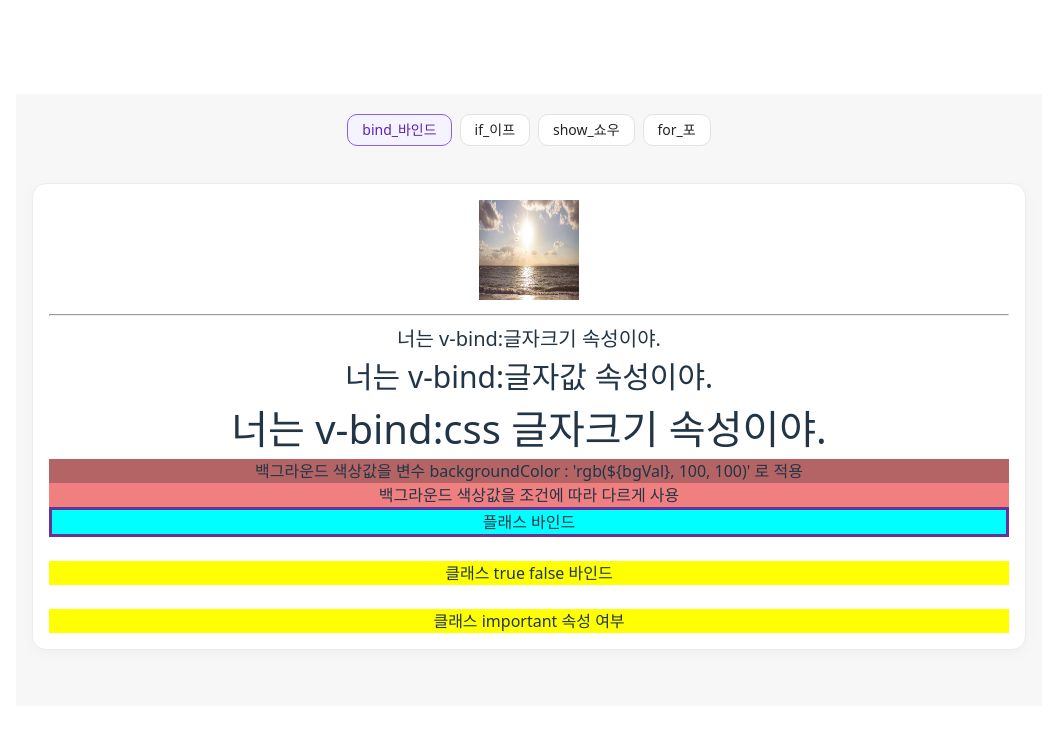
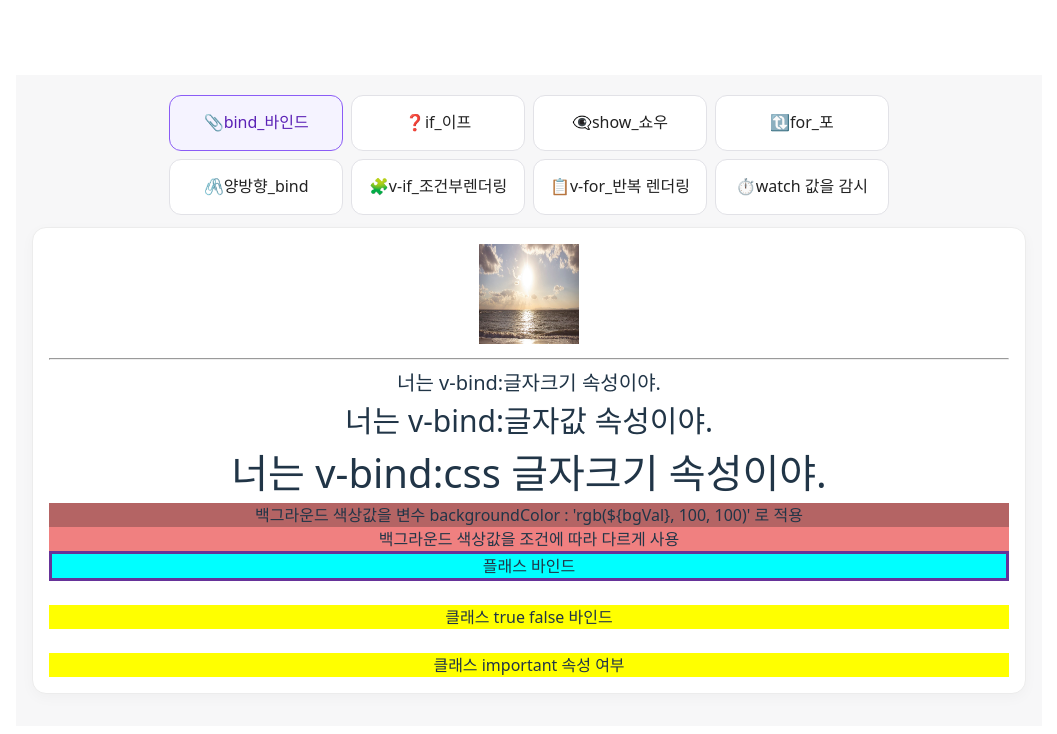
Before and after one commit to dnjsgur32-lang/vue-site, a Vue app: page / in a window 1280 px wide. Shown: the top 734 px of the page, without its empty margins (111-1168 px from the left). Built offline with nearby package versions, Linux system fonts and the light colour scheme.

Commit message:
0825 vue.js 과제

```diff
--- a/src/App.vue
+++ b/src/App.vue
@@ -4,42 +4,74 @@ import Ex1 from './components/Ex1.vue';
 import Ex2 from './components/Ex2.vue';
 import Ex3 from './components/Ex3.vue';
 import Ex4 from './components/Ex4.vue';
+import Ex5 from './components/Ex5.vue';
+import Ex6 from './components/Ex6.vue';
+import Ex7 from './components/Ex7.vue';
+import Ex8 from './components/Ex8.vue';
 
-const pages = { Ex1, Ex2, Ex3, Ex4 };
+const pages = { Ex1, Ex2, Ex3, Ex4, Ex5, Ex6, Ex7, Ex8 };
 const activeComp = ref('Ex1');
 </script>
 
 <template>
   <div class="stage">
     <!-- 미니멀 툴바 -->
-    <div class="toolbar" role="tablist" aria-label="예제 전환">
+    <div class="toolbar" role="tablist" aria-label="과제 전환">
       <button
         class="btn"
         :class="{ active: activeComp==='Ex1' }"
         @click="activeComp='Ex1'"
         role="tab" aria-selected="activeComp==='Ex1'"
-      >bind_바인드</button>
+      >📎bind_바인드</button>
 
       <button
         class="btn"
         :class="{ active: activeComp==='Ex2' }"
         @click="activeComp='Ex2'"
         role="tab" aria-selected="activeComp==='Ex2'"
-      >if_이프</button>
+      >❓if_이프</button>
 
       <button
         class="btn"
         :class="{ active: activeComp==='Ex3' }"
         @click="activeComp='Ex3'"
         role="tab" aria-selected="activeComp==='Ex3'"
-      >show_쇼우</button>
+      >👁️‍🗨️show_쇼우</button>
 
       <button
         class="btn"
         :class="{ active: activeComp==='Ex4' }"
         @click="activeComp='Ex4'"
         role="tab" aria-selected="activeComp==='Ex4'"
-      >for_포</button>
+      >🔃for_포</button>
+
+      <button
+        class="btn"
+        :class="{ active: activeComp==='Ex5' }"
+        @click="activeComp='Ex5'"
+        role="tab" aria-selected="activeComp==='Ex5'"
+      >🖇️양방향_bind</button>
+
+      <button
+        class="btn"
+        :class="{ active: activeComp==='Ex6' }"
+        @click="activeComp='Ex6'"
+        role="tab" aria-selected="activeComp==='Ex6'"
+      >🧩v-if_조건부렌더링</button>
+
+      <button
+        class="btn"
+        :class="{ active: activeComp==='Ex7' }"
+        @click="activeComp='Ex7'"
+        role="tab" aria-selected="activeComp==='Ex7'"
+      >📋v-for_반복 렌더링</button>
+
+      <button
+        class="btn"
+        :class="{ active: activeComp==='Ex8' }"
+        @click="activeComp='Ex8'"
+        role="tab" aria-selected="activeComp==='Ex8'"
+      >⏱️watch 값을 감시</button>
     </div>
 
     <!-- 콘텐츠 카드: 은은한 페이드/슬라이드 -->
@@ -66,25 +98,40 @@ const activeComp = ref('Ex1');
 
 /* 툴바: 심플 버튼 배치 */
 .toolbar {
-  display: flex;
-  flex-wrap: wrap;
+  display: grid;
+  grid-template-columns: repeat(4, minmax(0, 1fr));
   gap: 8px;
-  justify-content: center;
+  justify-items: stretch;
+  max-width: 760px;
+  margin: 0 auto;
 }
 
 /* 버튼: 선명하지 않은 테두리 + 라운드 + 적당한 패딩 */
 .btn {
+  display: flex;
+  align-items: center;
+  justify-content: center;
+  gap: 20px;                      /* 이모지-텍스트 간격 */
+
+  min-height: 56px;              /* 높이 통일 (원하면 60~64로 증가) */
+  padding: 12px 16px;
+  text-align: center;
+
+  /* 한글 줄바꿈 보기 좋게 */
+  word-break: keep-all;          /* 단어(조사) 중간에 안 끊기게 */
+  text-wrap: balance;            /* 줄 길이 균형(지원 브라우저에서) */
+  line-height: 1.3;
+
   appearance: none;
   border: 1px solid #e2e2e7;
   background: #fff;
   color: #222;
-  padding: 8px 14px;
-  border-radius: 10px;
-  font-size: 14px;
-  line-height: 1;
+  border-radius: 12px;
+  font-size: 16px;
   cursor: pointer;
   transition: background .15s ease, border-color .15s ease, transform .08s ease;
 }
+
 .btn:hover { background: #f3f3f5; }
 .btn:active { transform: translateY(1px); }
 .btn.active {
@@ -131,9 +178,15 @@ const activeComp = ref('Ex1');
   .fade-slide-leave-active { transition: none; }
 }
 
+@media (prefers-reduced-motion: reduce) {
+  .fade-slide-enter-active,
+  .fade-slide-leave-active { transition: none;}
+}
+
 /* 반응형 여백 */
 @media (max-width: 640px) {
   .stage { padding: 16px 12px 24px; }
-  .btn { padding: 8px 12px; }
+  .btn { flex: 1 0 calc(50% - 8px);
+  }
 }
 </style>
--- /dev/null
+++ b/src/components/Ex5.vue
@@ -0,0 +1,21 @@
+<template>
+    <div class="box">
+        <h3>Ex5: v-model 양방향 바인딩</h3>
+        <input v-model="name" placeholder="이름을 입력하세요."/>
+        <p>안녕하세요, <strong>{{  name || '이정현' }}</strong>님!</p>
+    </div>
+</template>
+
+<script setup>
+import { ref } from 'vue';
+const name = ref(''); //입력값을 저장하는 반응형 변수
+</script>
+
+<style scoped>
+.box { padding: 12px;}
+input {
+    padding: 6px 10px;
+    border: 1px solid #ddd;
+    border-radius: 4px;
+}
+</style>
--- /dev/null
+++ b/src/components/Ex6.vue
@@ -0,0 +1,25 @@
+<template>
+    <div class="box">
+        <h3>Ex6: v-if 조건부 렌더링</h3>
+        <button @click="isVisible = !isVisible">
+            {{  isVisible ? '숨기기' : '보이기' }}
+        </button>
+        <p v-if="isVisible">조건이 참(true)일 때만 보이는 문장!</p>
+    </div>
+</template>
+
+<script setup>
+import { ref } from 'vue';
+const isVisible = ref(true); //표시 여부 false 일 경우 문장이 안 보임.
+</script>
+
+<style scoped>
+.box { padding: 12px;}
+button {
+    margin-bottom: 8px;
+    padding: 6px 10px;
+    border: 1px solid #888;
+    border-radius: 4px;
+    cursor: pointer;
+}
+</style>
--- /dev/null
+++ b/src/components/Ex7.vue
@@ -0,0 +1,21 @@
+<template>
+    <div class="box">
+        <h3>Ex7: v-for 반복 렌더링</h3>
+        <ul>
+            <li v-for="(fruit,index) in fruits" :key="index">
+                {{ index + 1 }}. {{ fruit }}
+            </li>
+        </ul>
+    </div>
+</template>
+
+<script setup>
+import { ref } from 'vue';
+const fruits = ref(['사과', '바나나', '체리'])
+</script>
+
+<style scoped>
+.box { padding: 12px;}
+li {margin: 4px 0;}
+
+</style>
--- /dev/null
+++ b/src/components/Ex8.vue
@@ -0,0 +1,44 @@
+<template>
+    <div class="box">
+        <h3>Ex8: watch 값을 감시.</h3>
+        <!-- v-model.number → 숫자로 변환 -->
+        <input v-model.number="count" type="number" min="0" />
+        <input v-model="name" placeholder="이름 입력" />
+        <p>{{ message }}</p>
+    </div>
+</template>
+
+<script setup>
+import { ref, watch } from 'vue';
+
+const count = ref(0)
+const name = ref('')
+const message = ref('')
+
+// count 값이 변할때마다 메세지 실행
+// watch(변수, 콜백) → 변수 값 변경을 감지하고 특정 로직 실행
+watch(count,(newVal) => {
+    if (newVal >= 10) {
+        message.value = '10 이상입니다!!'
+    } else {
+        message.value = `현재 count는 ${newVal}`
+    }
+});
+
+watch(name, (newVal) => {
+    if (newVal) {
+        message.value =`${newVal} 님, 반갑습니다!!`
+    }
+})
+</script>
+
+<style scoped>
+.box { padding: 12px;}
+input {
+    width: 60px;
+    padding: 6px;
+    text-align: center;
+    border: 1px solid #ccc;
+    border-radius: 4px;
+}
+</style>
```
